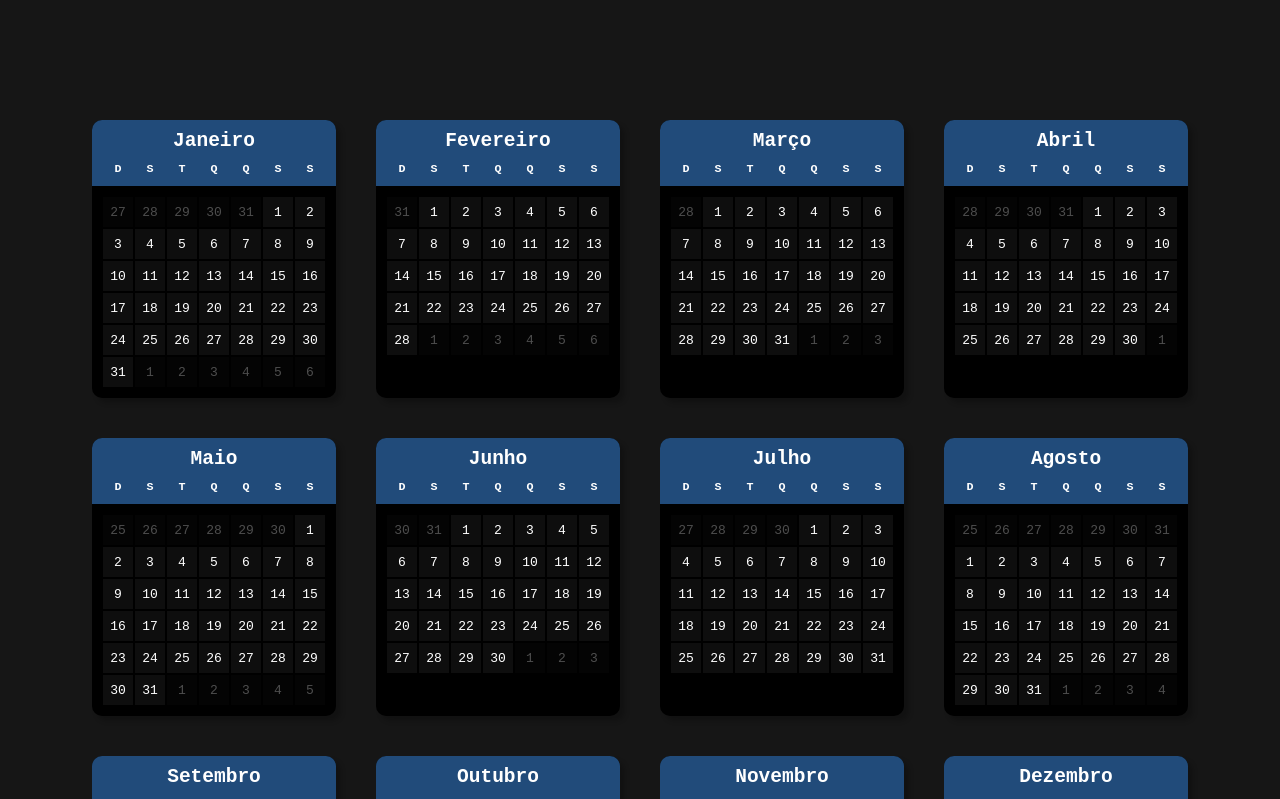
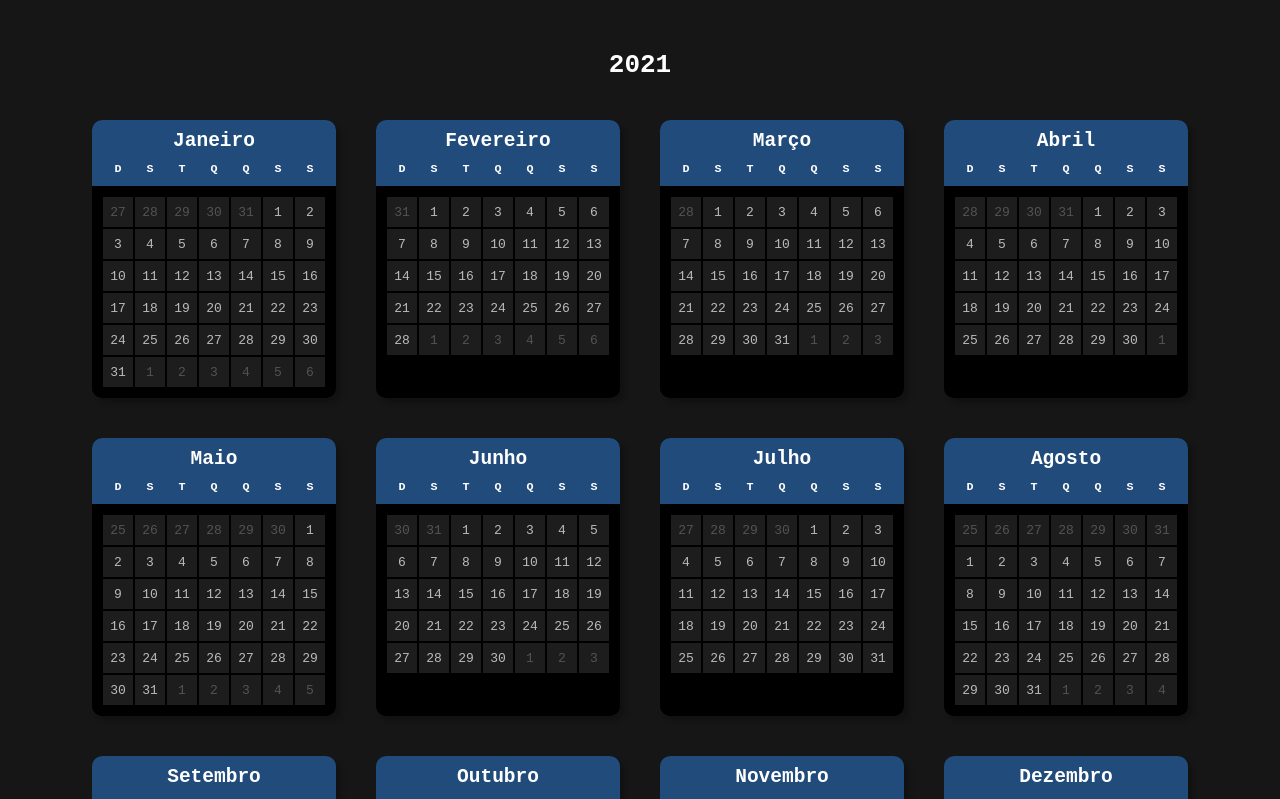
Before and after one commit to Rafael-Cesario/Projects, a React (Create React App) app: page / in a window 1280 px wide. Shown: the top 799 px of the page. Built offline with nearby package versions, Linux system fonts and the light colour scheme.

Commit message:
Initialize project using Create React App

```diff
--- a/public/index.html
+++ b/public/index.html
@@ -1,5 +1,5 @@
 <!DOCTYPE html>
-<html lang="en">
+<html lang="pt-br">
   <head>
     <meta charset="utf-8" />
     <link rel="icon" href="%PUBLIC_URL%/favicon.ico" />
@@ -10,20 +10,6 @@
       content="Web site created using create-react-app"
     />
     <link rel="apple-touch-icon" href="%PUBLIC_URL%/logo192.png" />
-    <!--
-      manifest.json provides metadata used when your web app is installed on a
-      user's mobile device or desktop. See https://developers.google.com/web/fundamentals/web-app-manifest/
-    -->
-    <link rel="manifest" href="%PUBLIC_URL%/manifest.json" />
-    <!--
-      Notice the use of %PUBLIC_URL% in the tags above.
-      It will be replaced with the URL of the `public` folder during the build.
-      Only files inside the `public` folder can be referenced from the HTML.
-
-      Unlike "/favicon.ico" or "favicon.ico", "%PUBLIC_URL%/favicon.ico" will
-      work correctly both with client-side routing and a non-root public URL.
-      Learn how to configure a non-root public URL by running `npm run build`.
-    -->
     <title>React App</title>
   </head>
   <body>
--- a/src/App.js
+++ b/src/App.js
@@ -1,6 +1,7 @@
 import { useState } from "react";
 const complete = JSON.parse(localStorage.getItem("OK")) || [];
-const color = "rgb(33, 75, 122)";
+const color = "rgb(38, 113, 189)";
+const dayColor = "rgb(29, 29, 29)";
 
 function App() {
   return (
@@ -21,6 +22,7 @@ const Calendar = () => {
 
   return (
     <div className="calendar">
+      <h1>{year}</h1>
       {monthNumber.map((m) => (
         <Months key={m} year={year} month={m} />
       ))}
@@ -80,13 +82,12 @@ const Months = (props) => {
     const okDay = span.getAttribute("id");
     const exist = complete.indexOf(okDay);
 
-    console.log(complete);
-    if (span.style.backgroundColor !== "rgb(33, 75, 122)") {
+    if (span.style.backgroundColor !== color) {
       span.style.backgroundColor = color;
       complete.push(okDay);
       save(complete);
     } else {
-      span.style.backgroundColor = "rgb(14, 14, 14)";
+      span.style.backgroundColor = dayColor;
       exist > -1 ? complete.splice(exist, 1) : complete.push(okDay);
       save(complete);
     }
@@ -104,8 +105,8 @@ const Months = (props) => {
         {prevDays.map((d) => (
           <span
             className="days prev"
-            id={d + month + "Prev" + year}
-            key={d + month + "Prev"}
+            id={month + d + "Prev" + year}
+            key={month + d + "Prev"}
             onClick={(e) => handleClick(e)}
           >
             {d}
@@ -126,8 +127,8 @@ const Months = (props) => {
         {nextDays.map((d) => (
           <span
             className="days prev"
-            id={d + month + "Next" + year}
-            key={d + month + "Next"}
+            id={month + d + "Next" + year}
+            key={month + d + "Next"}
             onClick={(e) => handleClick(e)}
           >
             {d}
@@ -141,7 +142,6 @@ const Months = (props) => {
 window.onload = () => {
   for (let x = 0; x < complete.length; x++) {
     const elem = document.querySelector("#" + complete[x]);
-    console.log(elem);
     elem.style.backgroundColor = color;
   }
 };
--- a/src/style.css
+++ b/src/style.css
@@ -24,6 +24,11 @@
   margin-top: 100px;
   max-width: 1200px;
   user-select: none;
+}
+
+.calendar > h1 {
+  position: absolute;
+  transform: translateY(-50px);
 }
 
 .month {
@@ -59,10 +64,7 @@
   grid-template-columns: 1fr 1fr 1fr 1fr 1fr 1fr 1fr;
   cursor: pointer;
   user-select: none;
-  }
-
-  .ok {
-    background-color: red;
+  color: rgba(255, 255, 255, 0.699);
 }
 
 .days span {
@@ -70,12 +72,12 @@
   justify-content: center;
   align-items: center;
   margin: 1px;
-    background-color: rgb(14, 14, 14);
+  background-color: rgb(29, 29, 29);
   width: 30px;
   height: 30px;
   user-select: none;
 }
 
 .prev {
-    opacity: 0.3;
+  color: rgba(255, 255, 255, 0.24);
 }
```
Lines whose indentation alone changed are shown as unchanged.
